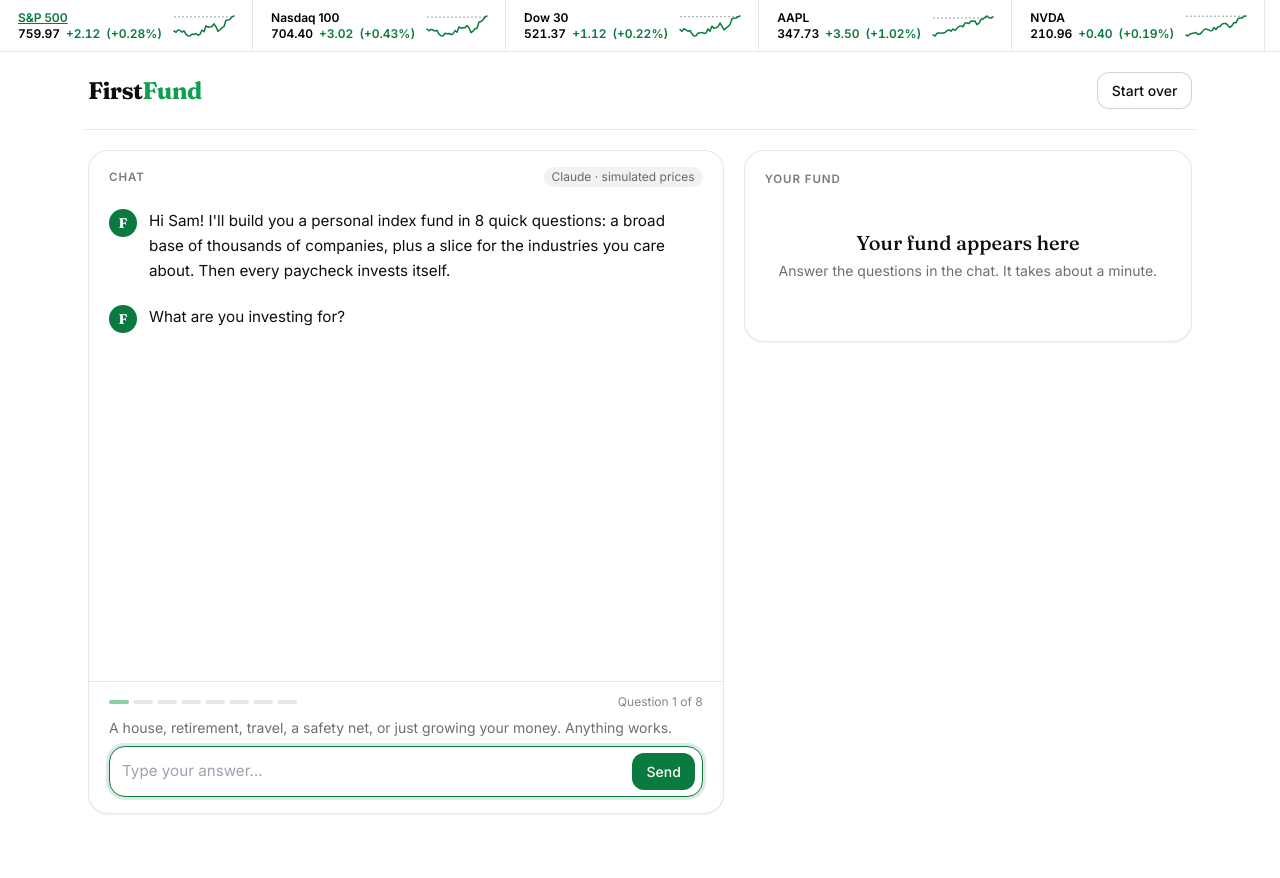
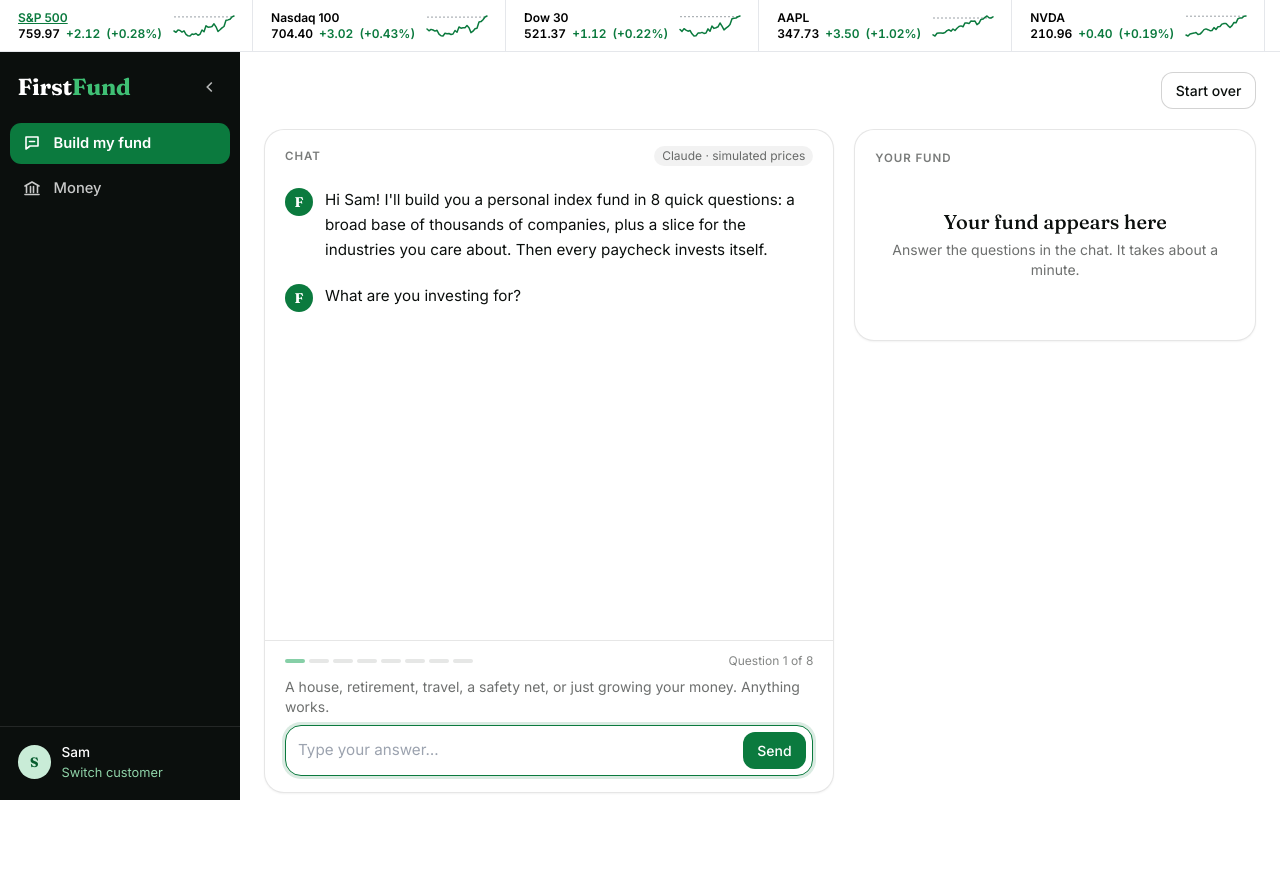
Before and after one commit to evelynyouu/calhacks, a FastAPI app: page /p/sam in a window 1280 px wide. After the commit the page ends 800 px from the top, so only its background shows below. Run offline with FastAPI, Linux system fonts and the light colour scheme; data that the repository does not hold is empty; some libraries are stand-ins or nearby versions.

Commit message:
Left sidebar navigation with a mobile drawer
The tabs move from a horizontal bar to a dark sidebar under the ticker: icons, the active tab in
green, the customer's name and Switch customer. Desktop can collapse it to icons (remembered in
localStorage); below md it's a drawer from a Menu button (aria-expanded, Escape, focus return).
base.html renders it for any page with a customer session; still swapped out of band as #nav.

Co-Authored-By: Claude Opus 5.5 <noreply@anthropic.com>

```diff
--- a/app/static/app.js
+++ b/app/static/app.js
@@ -136,3 +136,74 @@ document.body.addEventListener('htmx:afterSettle', e => {
   setTimeout(init, 0);
   if (e.detail.target.id !== 'tape') setTimeout(followChat, 0);   // the tape refreshes every minute; don't steal focus
 });
+
+// ---------- Left sidebar (partials/nav.html, nav.css) ----------
+// Desktop: the collapse button shrinks it to icons; the choice is remembered in localStorage (if allowed).
+// Mobile: the header's Menu button opens it as a drawer. Escape, the backdrop or a link closes it, and focus
+// goes back to the Menu button. Listeners are delegated, so they keep working after htmx swaps #nav.
+const NAV_KEY = 'ff-nav';
+const mobileNav = () => window.matchMedia('(max-width: 767.98px)').matches;
+
+function syncNav() {
+  const collapsed = document.documentElement.classList.contains('nav-collapsed');
+  document.querySelectorAll('[data-nav-collapse]').forEach(b => {
+    b.setAttribute('aria-expanded', String(!collapsed));
+    b.title = collapsed ? 'Expand the sidebar' : 'Collapse the sidebar';
+    const t = b.querySelector('[data-nav-collapse-text]');
+    if (t) t.textContent = collapsed ? 'Expand sidebar' : 'Collapse sidebar';
+  });
+  const open = document.documentElement.classList.contains('nav-open');
+  document.querySelectorAll('[data-nav-toggle]').forEach(b => b.setAttribute('aria-expanded', String(open)));
+}
+
+function openNav() {
+  document.documentElement.classList.add('nav-open');
+  syncNav();
+  const first = document.querySelector('#nav [aria-current="page"]') || document.querySelector('#nav a');
+  if (first) setTimeout(() => first.focus(), 0);
+}
+
+function closeNav(restoreFocus) {
+  if (!document.documentElement.classList.contains('nav-open')) return;
+  document.documentElement.classList.remove('nav-open');
+  syncNav();
+  const btn = document.querySelector('[data-nav-toggle]');
+  if (restoreFocus && btn) btn.focus();
+}
+
+document.addEventListener('click', e => {
+  if (e.target.closest('[data-nav-toggle]')) {
+    document.documentElement.classList.contains('nav-open') ? closeNav(true) : openNav();
+  } else if (e.target.closest('[data-nav-close]')) {
+    closeNav(true);
+  } else if (e.target.closest('[data-nav-collapse]')) {
+    const collapsed = document.documentElement.classList.toggle('nav-collapsed');
+    try { localStorage.setItem(NAV_KEY, collapsed ? 'collapsed' : 'open'); } catch (err) { /* private mode: not remembered */ }
+    syncNav();
+  } else if (e.target.closest('#nav a')) {
+    closeNav(false);
+  }
+});
+
+document.addEventListener('keydown', e => {
+  if (e.key !== 'Escape' || !document.documentElement.classList.contains('nav-open')) return;
+  e.preventDefault();
+  closeNav(true);
+});
+
+// Keep Tab inside the open drawer: from the last link forward goes back to the Menu button, and vice versa.
+document.addEventListener('keydown', e => {
+  if (e.key !== 'Tab' || !mobileNav() || !document.documentElement.classList.contains('nav-open')) return;
+  const btn = document.querySelector('[data-nav-toggle]');
+  const links = [...document.querySelectorAll('#nav a')];
+  if (!btn || !links.length) return;
+  const first = links[0], last = links[links.length - 1];
+  if (!e.shiftKey && document.activeElement === last) { e.preventDefault(); btn.focus(); }
+  else if (e.shiftKey && document.activeElement === btn) { e.preventDefault(); last.focus(); }
+  else if (e.shiftKey && document.activeElement === first) { e.preventDefault(); btn.focus(); }
+  else if (!e.shiftKey && document.activeElement === btn) { e.preventDefault(); first.focus(); }
+});
+
+window.addEventListener('resize', () => { if (!mobileNav()) closeNav(false); });
+document.addEventListener('DOMContentLoaded', syncNav);
+document.body.addEventListener('htmx:afterSettle', syncNav);
--- /dev/null
+++ b/app/static/nav.css
@@ -0,0 +1,61 @@
+/* Left sidebar (partials/nav.html) and the page shell around it (base.html). Owned with app.js's nav block.
+   Near-black like the ink, green for the current tab. Sits under the ticker strip (tape.css --tape-h).
+   md+ : sticky column, 15rem, or 4.5rem icons-only when html.nav-collapsed.
+   < md: off-canvas drawer from the left, opened by the header's Menu button (html.nav-open). */
+.shell { display:block; }
+.shell-main { min-width:0; }
+.side { background:#0b0f0d; color:rgba(255,255,255,.78); display:flex; flex-direction:column; }
+.side-head { display:flex; align-items:center; justify-content:space-between; gap:.5rem; padding:1.1rem .9rem .9rem 1.1rem; }
+.side-brand { display:flex; align-items:center; gap:.6rem; color:#fff; font-size:1.45rem; font-weight:700; letter-spacing:-.01em; min-width:0; }
+.side-mark { display:none; width:2.1rem; height:2.1rem; border-radius:.6rem; background:#0b7a3e; color:#fff; place-items:center; font-size:1.15rem; flex-shrink:0; }
+.side-brand .text-moss-500 { color:#3fbf74; }
+.side-collapse { display:none; width:2rem; height:2rem; border-radius:.55rem; place-items:center; color:rgba(255,255,255,.7); flex-shrink:0; }
+.side-collapse:hover { background:rgba(255,255,255,.08); color:#fff; }
+.side-links { display:flex; flex-direction:column; gap:.2rem; padding:.25rem .65rem; flex:1; overflow-y:auto; }
+.side-link { display:flex; align-items:center; gap:.75rem; padding:.6rem .7rem; border-radius:.7rem; font-size:.92rem; font-weight:500; color:rgba(255,255,255,.78); white-space:nowrap; }
+.side-link svg { flex-shrink:0; }
+.side-link:hover { background:rgba(255,255,255,.08); color:#fff; }
+.side-link-active, .side-link-active:hover { background:#0b7a3e; color:#fff; font-weight:600; }
+.side :focus-visible { outline:2px solid #3fbf74; outline-offset:2px; }
+.side-foot { display:flex; align-items:center; gap:.65rem; padding:.9rem 1.1rem 1.1rem; border-top:1px solid rgba(255,255,255,.1); font-size:.85rem; }
+.side-avatar { width:2.1rem; height:2.1rem; border-radius:999px; background:#c9ecd7; color:#075c2e; display:grid; place-items:center; font-family:Fraunces, Georgia, serif; font-weight:700; flex-shrink:0; }
+.side-foot-mini { display:none; }
+.side-switch { color:#8fd3a8; font-size:.8rem; }
+.side-switch:hover { color:#fff; text-decoration:underline; }
+.menu-btn { display:inline-flex; align-items:center; gap:.4rem; border:1px solid rgba(11,15,13,.18); border-radius:.7rem; padding:.4rem .65rem; background:#fff; color:#0b0f0d; }
+.menu-btn:hover { border-color:#0b7a3e; }
+.menu-btn:focus-visible { outline:2px solid #0b7a3e; outline-offset:2px; }
+.side-backdrop { display:none; }
+
+@media (min-width: 768px) {
+  .shell { display:flex; align-items:flex-start; }
+  .shell-main { flex:1; }
+  .side { position:sticky; top:var(--tape-h, 0); height:calc(100vh - var(--tape-h, 0px)); width:15rem; flex-shrink:0; transition:width .15s; }
+  .side-collapse { display:grid; }
+  .menu-btn { display:none; }
+  /* Collapsed to icons: labels stay in the accessibility tree (screen readers still hear "Portfolio"). */
+  html.nav-collapsed .side { width:4.5rem; }
+  html.nav-collapsed .side-head { flex-direction:column; padding:1rem .5rem .75rem; }
+  html.nav-collapsed .side-mark { display:grid; }
+  html.nav-collapsed .side-collapse svg { transform:rotate(180deg); }
+  html.nav-collapsed .side-label { position:absolute; width:1px; height:1px; overflow:hidden; clip:rect(0 0 0 0); white-space:nowrap; }
+  html.nav-collapsed .side-links { padding:.25rem .55rem; }
+  html.nav-collapsed .side-link { justify-content:center; padding:.65rem 0; }
+  html.nav-collapsed .side-foot { justify-content:center; padding:.9rem .5rem 1.1rem; }
+  html.nav-collapsed .side-foot-full { display:none; }
+  html.nav-collapsed .side-foot-mini { display:grid; }
+  /* The header's left side is empty on desktop: keep the tier badge etc. on the right. */
+  .shell-header { padding-top:1.1rem; }
+}
+
+@media (max-width: 767.98px) {
+  .side { position:fixed; top:var(--tape-h, 0); left:0; bottom:0; z-index:50; width:min(17rem, 85vw);
+          transform:translateX(-100%); visibility:hidden; transition:transform .2s ease, visibility 0s linear .2s; box-shadow:0 10px 30px rgba(0,0,0,.25); }
+  html.nav-open .side { transform:none; visibility:visible; transition:transform .2s ease; }
+  html.nav-open .side-backdrop { display:block; position:fixed; inset:var(--tape-h, 0) 0 0 0; z-index:45; background:rgba(11,15,13,.45); }
+  /* The menu button stays reachable while scrolling: the header sticks under the ticker. */
+  .shell-header { position:sticky; top:var(--tape-h, 0); z-index:30; background:#fff; padding-top:.65rem; padding-bottom:.65rem; margin-bottom:.75rem; border-bottom:1px solid rgba(11,15,13,.08); }
+}
+@media (prefers-reduced-motion: reduce) {
+  .side { transition:none !important; }
+}
--- a/app/templates/account.html
+++ b/app/templates/account.html
@@ -2,7 +2,6 @@
 {% block title %}Account · FirstFund{% endblock %}
 {% block header_right %}{% include "partials/tier.html" %}{% endblock %}
 {% block content %}
-{% include "partials/nav.html" %}
 <div class="grid lg:grid-cols-12 gap-5">
   <aside class="hidden lg:block lg:col-span-3">
     <nav class="card sticky top-4 p-3 text-sm" aria-label="Account sections">
--- a/app/templates/base.html
+++ b/app/templates/base.html
@@ -15,17 +15,31 @@
       // White, black and green; clay = red for losses; sun = neutral gray for notices; paper = light gray panels.
       colors: { ink: '#0b0f0d', paper: '#f3f4f3', moss: { 50: '#e8f6ee', 100: '#c9ecd7', 500: '#0e9f4f', 600: '#0b7a3e', 700: '#075c2e' },
                 clay: { 100: '#fde8e6', 500: '#d93025' }, sun: { 100: '#f3f4f3', 500: '#0b0f0d' } } } } }
+    // The sidebar's collapsed choice, applied before paint so it doesn't flash open (app.js owns the toggle).
+    try { if (localStorage.getItem('ff-nav') === 'collapsed') document.documentElement.classList.add('nav-collapsed'); } catch (e) {}
   </script>
   <script src="/static/vendor/htmx-2.0.4.min.js"></script>
   <script src="/static/vendor/chart-4.4.4.umd.js"></script>
   <link rel="stylesheet" href="/static/app.css">
   <link rel="stylesheet" href="/static/tape.css">
+  <link rel="stylesheet" href="/static/nav.css">
 </head>
 <body class="bg-white text-ink font-sans antialiased min-h-screen">
-  {# Ticker strip: pinned to the top of every page. Pages without it (login) override this block with nothing. #}
+  {# Ticker strip: pinned to the top of every page, full width, above the sidebar. Pages without it (login) override this block with nothing. #}
   {% block tape %}<div class="tape-dock">{% include "partials/tape_loader.html" %}</div>{% endblock %}
-  <header class="max-w-6xl mx-auto px-4 sm:px-6 py-5 flex items-center justify-between">
-    <a href="/" class="font-display text-2xl font-bold tracking-tight">First<span class="text-moss-500">Fund</span></a>
+  {# Customer pages (they have a session `s` and a `cid`) get the left sidebar; the landing page and sign-in don't. #}
+  {% set with_nav = s is defined and cid is defined %}
+  {% if with_nav %}<div class="shell">{% include "partials/nav.html" %}<div class="side-backdrop" data-nav-close aria-hidden="true"></div><div class="shell-main">{% endif %}
+  <header class="{{ 'shell-header' if with_nav else '' }} max-w-6xl mx-auto px-4 sm:px-6 py-5 flex items-center justify-between gap-3">
+    <div class="flex items-center gap-2 min-w-0">
+      {% if with_nav %}
+      <button type="button" class="menu-btn" data-nav-toggle aria-controls="nav" aria-expanded="false" aria-label="Menu">
+        <svg viewBox="0 0 20 20" width="20" height="20" fill="none" stroke="currentColor" stroke-width="1.8" stroke-linecap="round" aria-hidden="true"><path d="M3 5.5h14M3 10h14M3 14.5h14"/></svg>
+        <span class="hidden min-[400px]:inline text-sm font-medium" aria-hidden="true">Menu</span>
+      </button>
+      {% endif %}
+      <a href="/" class="font-display text-2xl font-bold tracking-tight {{ 'md:hidden' if with_nav else '' }}">First<span class="text-moss-500">Fund</span></a>
+    </div>
     <div class="flex items-center gap-3">
       {% block header_right %}{% endblock %}
       {% set user = request.state.user if request is defined else None %}{# set by the sign-in gate #}
@@ -37,6 +51,7 @@
     </div>
   </header>
   <main class="max-w-6xl mx-auto px-4 sm:px-6 pb-16">{% block content %}{% endblock %}</main>
+  {% if with_nav %}</div></div>{% endif %}
   <script src="/static/app.js"></script>
 </body>
 </html>
--- a/app/templates/chat_page.html
+++ b/app/templates/chat_page.html
@@ -2,7 +2,6 @@
 {% block title %}Chat · FirstFund{% endblock %}
 {% block header_right %}{% include "partials/tier.html" %}{% endblock %}
 {% block content %}
-{% include "partials/nav.html" %}
 <div class="max-w-3xl mx-auto">{% include "partials/chat.html" %}</div>
 {% if ask %}
 {# A suggested prompt tapped on another tab: send it once, then drop ?ask= so a reload doesn't resend. #}
--- a/app/templates/dashboard.html
+++ b/app/templates/dashboard.html
@@ -7,7 +7,6 @@
 </div>
 {% endblock %}
 {% block content %}
-{% include "partials/nav.html" %}
 <div class="grid lg:grid-cols-12 gap-5">
   <div class="lg:col-span-7">{% include "partials/chat.html" %}</div>
   <div class="lg:col-span-5 space-y-5">
--- a/app/templates/markets.html
+++ b/app/templates/markets.html
@@ -2,7 +2,6 @@
 {% block title %}{{ d.symbol }} · Markets · FirstFund{% endblock %}
 {% block header_right %}{% include "partials/tier.html" %}{% endblock %}
 {% block content %}
-{% include "partials/nav.html" %}
 <div class="grid lg:grid-cols-12 gap-5">
 
   <aside class="lg:col-span-4 card p-0 overflow-hidden self-start">
--- a/app/templates/news.html
+++ b/app/templates/news.html
@@ -2,7 +2,6 @@
 {% block title %}News · FirstFund{% endblock %}
 {% block header_right %}{% include "partials/tier.html" %}{% endblock %}
 {% block content %}
-{% include "partials/nav.html" %}
 <div class="grid lg:grid-cols-12 gap-5">
   <div class="lg:col-span-7 space-y-5">
     <div id="rundown" class="card" hx-get="/p/{{ cid }}/rundown" hx-trigger="load" hx-swap="outerHTML">
--- a/app/templates/partials/nav.html
+++ b/app/templates/partials/nav.html
@@ -1,8 +1,53 @@
-<nav id="nav" {% if swap_oob %}hx-swap-oob="true"{% endif %} class="mb-5 -mx-1 flex gap-1 overflow-x-auto border-b border-ink/10" aria-label="Sections">
-  {% if s.done %}
-  {% for key, label, href in [('portfolio', 'Portfolio', ''), ('markets', 'Markets', '/markets'), ('news', 'News', '/news'),
-                               ('chat', 'Chat', '/chat'), ('report', 'Report', '/report'), ('account', 'Account', '/account')] %}
-  <a href="/p/{{ cid }}{{ href }}" class="tab {% if tab == key %}tab-active{% endif %}" {% if tab == key %}aria-current="page"{% endif %}>{{ label }}</a>
-  {% endfor %}
-  {% endif %}
-</nav>
+{# Left sidebar. Desktop (md+): a sticky column under the ticker, collapsible to icons (app.js remembers it).
+   Mobile: a drawer opened by the menu button in base.html's header. Refreshed out of band as #nav when the
+   intake finishes, so the full tab list appears without a reload. During the intake only the chat (and Money,
+   once a bank is linked) make sense, so only those show. #}
+{% set linked = s.linked if s.linked is defined else True %}
+{% set cur = tab if tab is defined else ('intake' if not s.done else '') %}
+{% if s.done %}
+{% set items = [('portfolio', 'Portfolio', '')] + ([('money', 'Money', '/money')] if linked else []) +
+               [('markets', 'Markets', '/markets'), ('news', 'News', '/news'), ('chat', 'Chat', '/chat'),
+                ('report', 'Report', '/report'), ('account', 'Account', '/account')] %}
+{% else %}
+{% set items = [('intake', 'Build my fund', '')] + ([('money', 'Money', '/money')] if linked else []) %}
+{% endif %}
+{% set icons = {
+  'portfolio': '<path d="M10 3a7 7 0 1 0 7 7h-7z"/><path d="M13 2.5A7 7 0 0 1 17.5 7H13z"/>',
+  'intake': '<path d="M4 4h12v9H8l-4 3z"/><path d="M7.5 8.5h5"/>',
+  'money': '<path d="M3 8 10 4l7 4"/><path d="M4.5 8.5v6m4-6v6m3-6v6m4-6v6"/><path d="M3 16.5h14"/>',
+  'markets': '<path d="M3 15 8 10l3 3 6-7"/><path d="M13 6h4v4"/>',
+  'news': '<rect x="3" y="4" width="14" height="12" rx="1.5"/><path d="M6 8h8M6 11h8M6 14h5"/>',
+  'chat': '<path d="M4 4h12v9H8l-4 3z"/>',
+  'report': '<path d="M5 3h7l3 3v11H5z"/><path d="M8 13v-2m3 2V9m3 4v-3"/>',
+  'account': '<circle cx="10" cy="7" r="3.2"/><path d="M4 17c.8-3 3.2-4.5 6-4.5s5.2 1.5 6 4.5"/>',
+} %}
+<aside id="nav" {% if swap_oob %}hx-swap-oob="true"{% endif %} class="side" aria-label="Main navigation">
+  <div class="side-head">
+    <a href="/p/{{ cid }}" class="side-brand font-display" aria-label="FirstFund home">
+      <span class="side-mark" aria-hidden="true">F</span><span class="side-label">First<span class="text-moss-500">Fund</span></span>
+    </a>
+    <button type="button" class="side-collapse" data-nav-collapse aria-expanded="true" aria-controls="nav-links"
+            title="Collapse the sidebar">
+      <svg viewBox="0 0 20 20" width="18" height="18" fill="none" stroke="currentColor" stroke-width="1.8" aria-hidden="true"><path d="M12 5 7 10l5 5"/></svg>
+      <span class="sr-only" data-nav-collapse-text>Collapse sidebar</span>
+    </button>
+  </div>
+  <nav id="nav-links" class="side-links" aria-label="Sections">
+    {% for key, label, href in items %}
+    <a href="/p/{{ cid }}{{ href }}" class="side-link {% if cur == key %}side-link-active{% endif %}" data-nav-key="{{ key }}"
+       {% if cur == key %}aria-current="page"{% endif %} title="{{ label }}">
+      <svg viewBox="0 0 20 20" width="20" height="20" fill="none" stroke="currentColor" stroke-width="1.6" stroke-linecap="round" stroke-linejoin="round" aria-hidden="true">{{ icons[key] | safe }}</svg>
+      <span class="side-label">{{ label }}</span>
+    </a>
+    {% endfor %}
+  </nav>
+  <div class="side-foot">
+    <span class="side-avatar side-foot-full" aria-hidden="true">{{ profile.name[0] }}</span>
+    <span class="side-foot-full min-w-0">
+      <span class="block truncate font-medium text-white">{{ profile.name }}</span>
+      <a href="/" class="side-switch">Switch customer</a>
+    </span>
+    {# Collapsed: just the initial, linking to the customer picker #}
+    <a href="/" class="side-avatar side-foot-mini" title="{{ profile.name }}: switch customer"><span aria-hidden="true">{{ profile.name[0] }}</span><span class="sr-only">{{ profile.name }}: switch customer</span></a>
+  </div>
+</aside>
--- a/app/templates/portfolio.html
+++ b/app/templates/portfolio.html
@@ -2,7 +2,6 @@
 {% block title %}Portfolio · FirstFund{% endblock %}
 {% block header_right %}{% include "partials/tier.html" %}{% endblock %}
 {% block content %}
-{% include "partials/nav.html" %}
 <div class="grid lg:grid-cols-12 gap-5">
   <div class="lg:col-span-7 space-y-5">
     {% include "partials/today.html" %}
--- a/app/templates/report.html
+++ b/app/templates/report.html
@@ -2,7 +2,6 @@
 {% block title %}Fund report · FirstFund{% endblock %}
 {% block header_right %}{% include "partials/tier.html" %}{% endblock %}
 {% block content %}
-{% include "partials/nav.html" %}
 {% set sm = rep.summary %}{% set mk = rep.market %}{% set rel = rep.relation %}
 <div class="max-w-4xl mx-auto space-y-5">
 
```
Also changed, not shown: tests/test_routes.py (+1 -1 lines).
